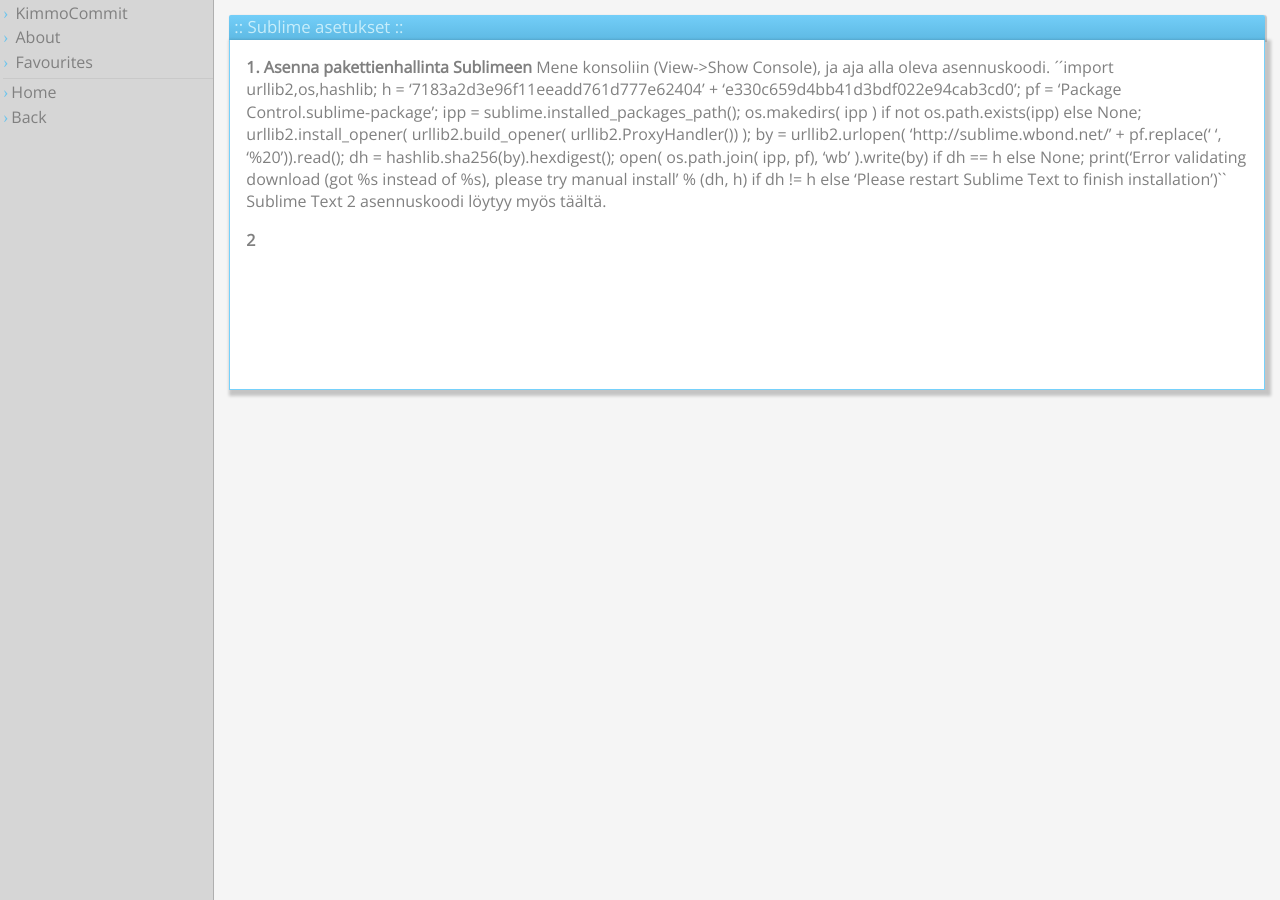
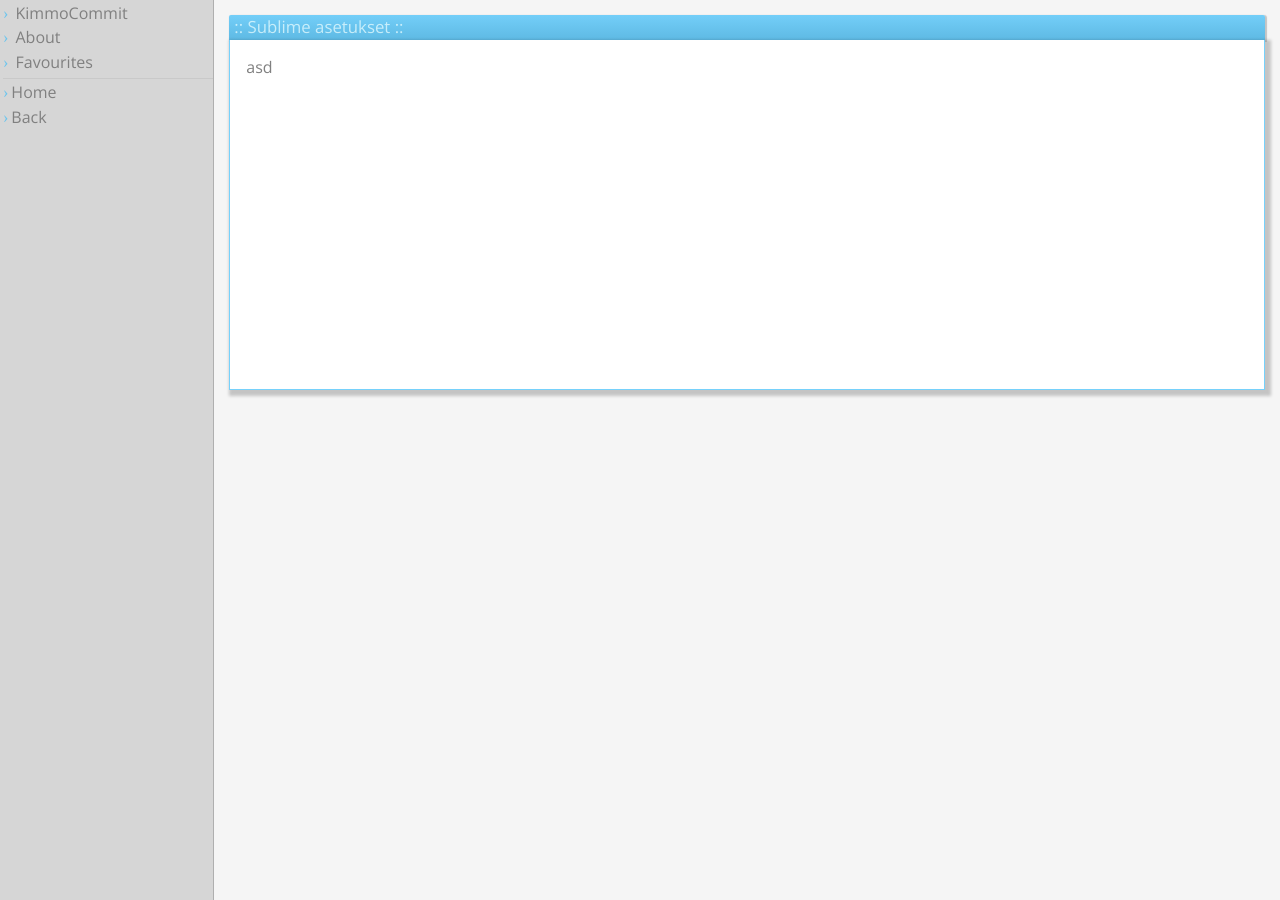
Before and after one commit to KimmoCommit/JAM, a Jekyll site: the page built from _posts/2014-05-03-sublimesetup.md, in a window 1280 px wide. Built offline with Jekyll 4.4.1, drawn with Linux system fonts in a browser that asks for light colours; nearby versions of some CDN libraries; library files that are not in the unit come from our copies.

Commit message:
Update 2014-05-03-sublimesetup.md

```diff
--- a/_posts/2014-05-03-sublimesetup.md
+++ b/_posts/2014-05-03-sublimesetup.md
@@ -4,9 +4,4 @@
 layout: post
 ---
 
-**1. Asenna pakettienhallinta Sublimeen**
-Mene konsoliin (View->Show Console), ja aja alla oleva asennuskoodi.
-´´import urllib2,os,hashlib; h = '7183a2d3e96f11eeadd761d777e62404' + 'e330c659d4bb41d3bdf022e94cab3cd0'; pf = 'Package Control.sublime-package'; ipp = sublime.installed_packages_path(); os.makedirs( ipp ) if not os.path.exists(ipp) else None; urllib2.install_opener( urllib2.build_opener( urllib2.ProxyHandler()) ); by = urllib2.urlopen( 'http://sublime.wbond.net/' + pf.replace(' ', '%20')).read(); dh = hashlib.sha256(by).hexdigest(); open( os.path.join( ipp, pf), 'wb' ).write(by) if dh == h else None; print('Error validating download (got %s instead of %s), please try manual install' % (dh, h) if dh != h else 'Please restart Sublime Text to finish installation')``
-[Sublime Text 2 asennuskoodi löytyy myös täältä.](https://sublime.wbond.net/installation#st2)
-
-**2**
+asd
```
